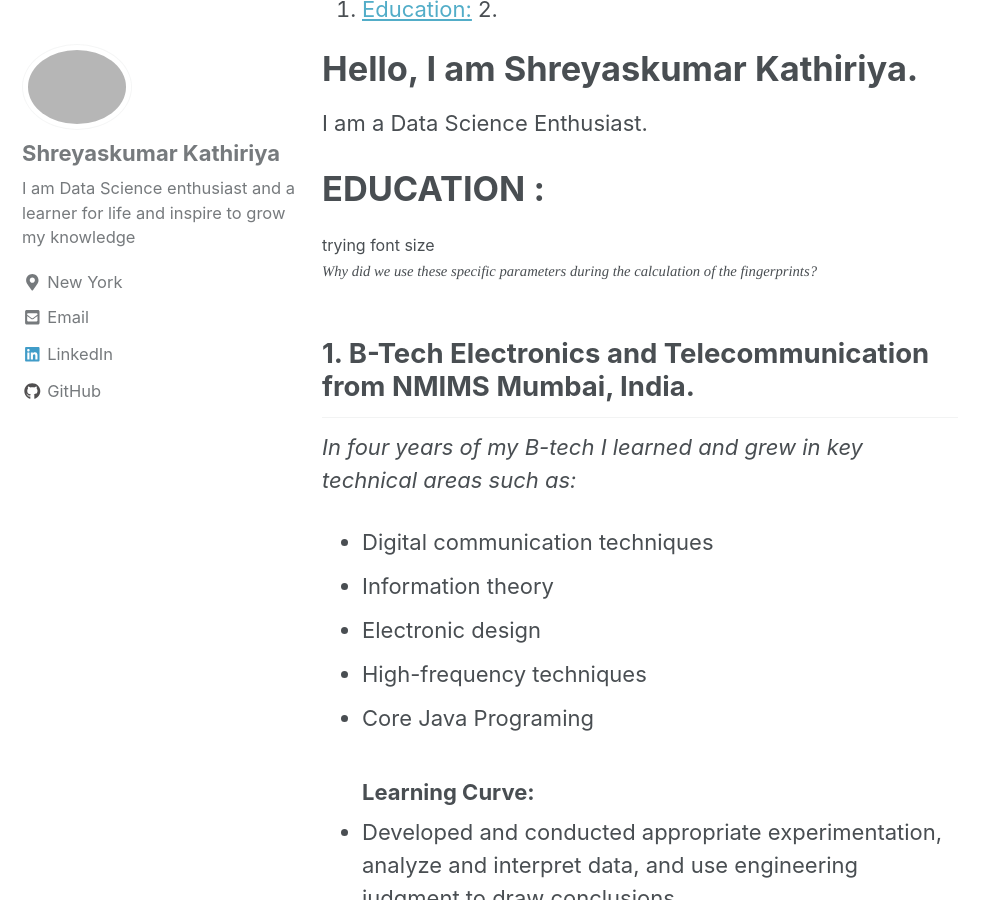
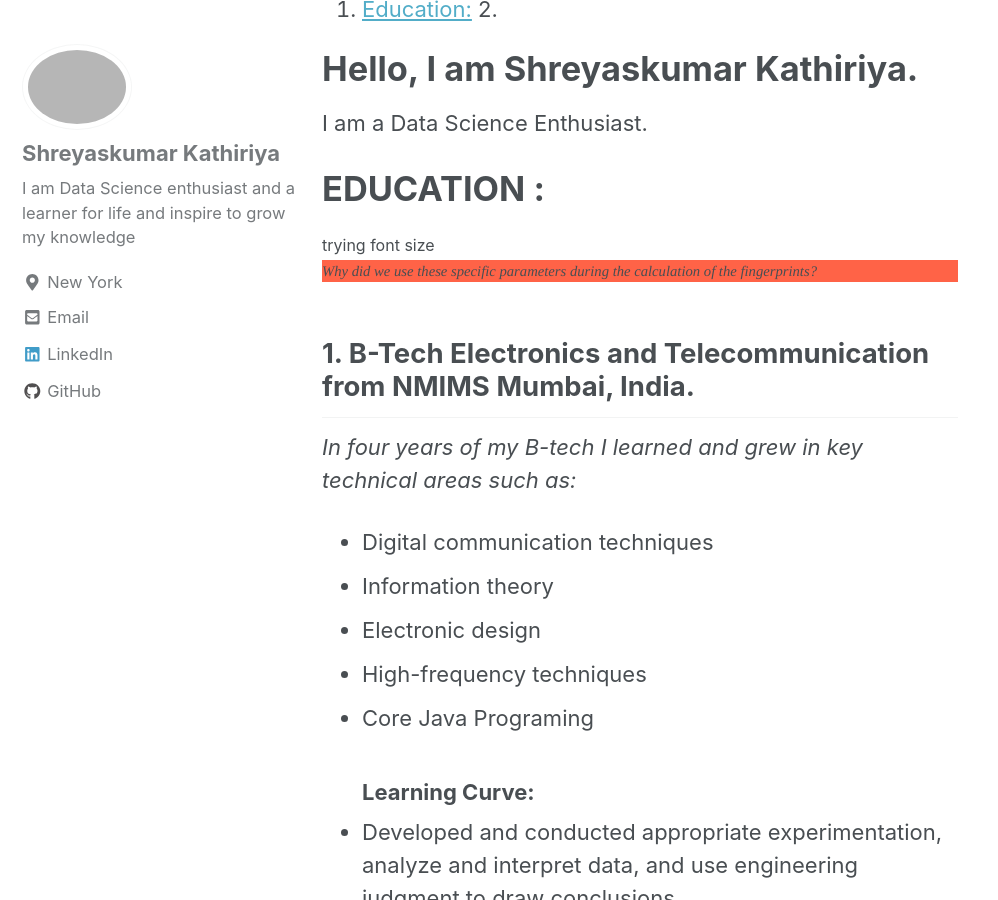
Before and after one commit to Shreyash1811/Shreyash1811.github.io, a Jekyll site: the page built from _pages/about.md, in a window 1280 px wide and 900 px high, scrolled down 1151 px. Shown: the whole window, without its empty margins (0-998 px from the left). Built offline with Jekyll 4.4.1, drawn with Linux system fonts in a browser that asks for light colours; nearby versions of some CDN libraries.

Commit message:
Update about.md

```diff
--- a/_pages/about.md
+++ b/_pages/about.md
@@ -16,7 +16,7 @@ I am a Data Science Enthusiast.
 
 # **EDUCATION** :
 <font size="3"> trying font size </font>
-<p style="font-family: times, serif; font-size:11pt; font-style:italic">
+<p style="font-family: times, serif; font-size:11pt; font-style:italic; background-color:Tomato;">
     Why did we use these specific parameters during the calculation of the fingerprints? </p>
 
 <a id = "edu"></a>
@@ -37,6 +37,7 @@ I am a Data Science Enthusiast.
 ## 2. Masters of Science in Management of Technology from New York University, New York, USA.
 *Soon after working fulltime for a year I realized a gap between my technical problem solving skills and Business growing inference.
 To bridge this gap I decided to pursue my Masters and broaden my knowledge and skills in Data exploration, Data Inference and Business Growth strategy building*
+
 *In two years of my Msc I learned and grew in key technical areas such as:*
 - **Statistics for Data Analytics:** Exploring underlying mathematical foundation of descriptive statistics, probability, and hypothesis testing, also covered regression analysis and time series analysis with an emphasis on model formulation and interpretation of results.
 - **Business Intelligence Analysis:** Concepts and best practices for corporate Dashboard reporting with use of BI tools like Advance excel, Power BI, Tableau and Alteryx.
```
